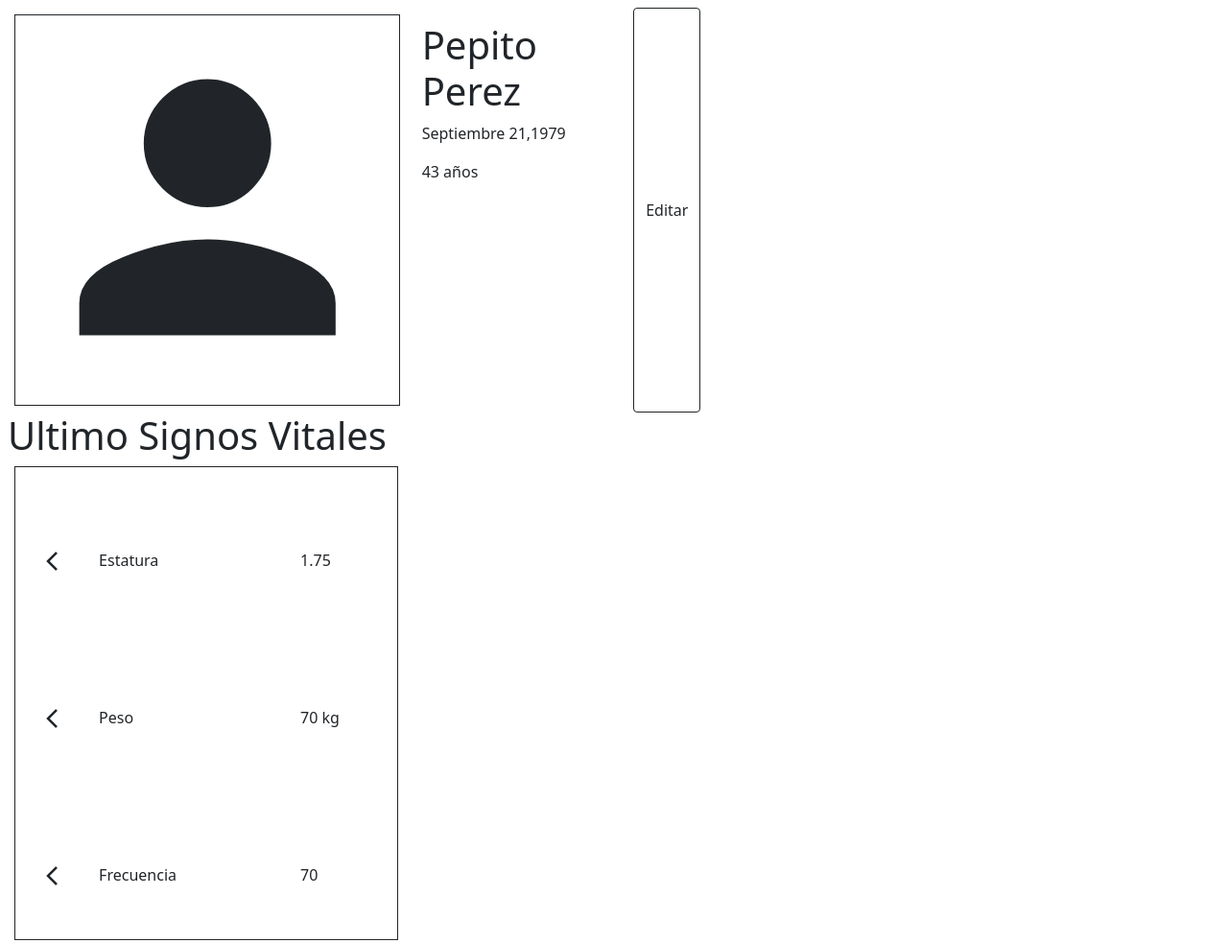
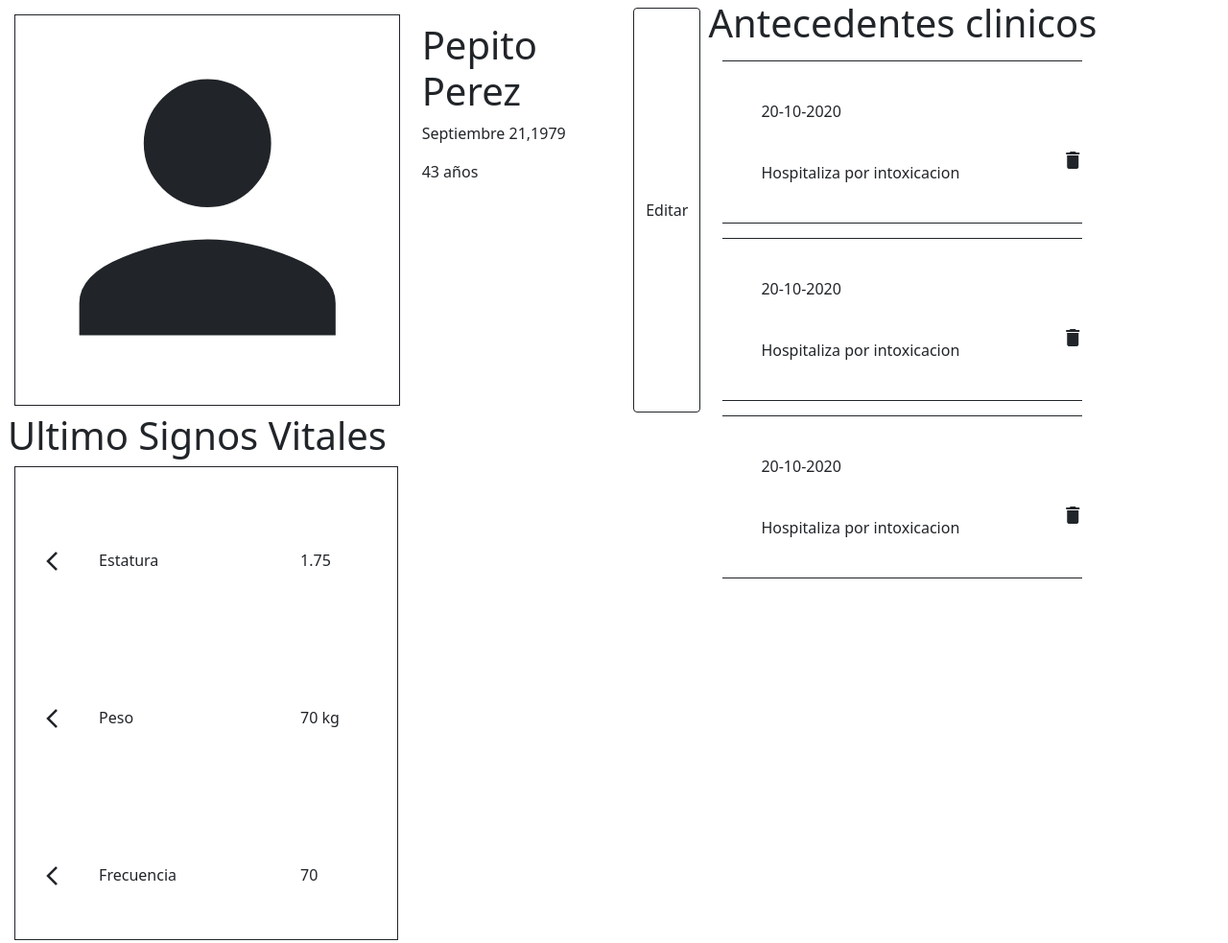
Before and after one commit to Geraldmo122/certamen2, a website: page Prueba 2/index.html in a window 1280 px wide. Shown: the whole page at 96% size. Drawn offline with nearby package versions, Linux system fonts and the light colour scheme.

Commit message:
Prueba 2

```diff
--- a/Prueba 2/index.html
+++ b/Prueba 2/index.html
@@ -36,7 +36,33 @@
       </div>
     </div>
 
+    <div id="antecendetess" class="antecedentes">
+      <h1>Antecedentes clinicos <button id="masdatos" class="btn"  style="display: none;"><span class="material-icons md-dark">add_circle_outline</span></button></h1>
+      <div>
+        <div>
+          <div id="fecha"> </div>
+          <button class="btn bontoncito"><span class="icono material-icons md-dark">delete</span></button>
+        </div>
+
+      </div>
+      <div>
+        <div>
+          <div id="fecha1"> </div>
+          <button class="btn bontoncito"><span class="icono material-icons md-dark">delete</span></button>
+        </div>
+      </div>
+      <div>
+        <div>
+          <div id="fecha2"> </div>
+          <button class="btn bontoncito"><span class="icono material-icons md-dark">delete</span></button>
+        </div>
+      </div>
+    </div>
+
     <div id="formulario" class="p-2 bd-highlight informacionGeneral" style="display: none;">
+
+
+
       <form  name="formulario" class="row g-3 needs-validation" novalidate>
         <h1>Informacion</h1>
 
@@ -169,24 +195,27 @@
           </li>
         </ul>
       </form>
+
+
+
       <div class="antecedentes">
         <h1>Antecedentes clinicos <button id="masdatos" class="btn"><span class="material-icons md-dark">add_circle_outline</span></button></h1>
         <div>
           <div>
-            <div><p>Fecha <br> informacion</p> </div>
+            <div id="fecha3"> </div>
             <button class="btn bontoncito"><span class="icono material-icons md-dark">delete</span></button>
           </div>
 
         </div>
         <div>
           <div>
-            <div><p>Fecha <br> informacion</p> </div>
+            <div id="fecha4"> </div>
             <button class="btn bontoncito"><span class="icono material-icons md-dark">delete</span></button>
           </div>
         </div>
         <div>
           <div>
-            <div><p>Fecha <br> informacion</p> </div>
+            <div id="fecha5"> </div>
             <button class="btn bontoncito"><span class="icono material-icons md-dark">delete</span></button>
           </div>
         </div>
--- a/Prueba 2/js/inicio.js
+++ b/Prueba 2/js/inicio.js
@@ -11,12 +11,20 @@ define(["require", "exports", "jquery"], function (require, exports, jquery) {
         peso: "70 kg",
         frecuenciacardiaca: "70"
     };
+    var casoClinico;
+    casoClinico = {
+        fecha: "20-10-2020",
+        informacion: "Hospitaliza por intoxicacion",
+    };
     $('#boton').on('click', function (event) {
         if ($('#formulario').attr("style") == "display: none;") {
             $('#formulario').show();
+            $('#antecendetess').hide();
         }
         else {
             $('#formulario').hide();
+            $('#antecendetess').show();
+            $('#masdatos').hide();
         }
     });
     $('#masdatos').on('click', function (event) {
@@ -63,6 +71,12 @@ define(["require", "exports", "jquery"], function (require, exports, jquery) {
         $("#estatura").append("<p>" + persona.estatura + "</p>");
         $("#peso").append("<p>" + persona.peso + "</p>");
         $("#frecuenciacardiaca").append("<p>" + persona.frecuenciacardiaca + "</p>");
+        $("#fecha").append("<p>" + casoClinico.fecha + "</p> <p>" + casoClinico.informacion + "</p> ");
+        $("#fecha1").append("<p>" + casoClinico.fecha + "</p> <p>" + casoClinico.informacion + "</p> ");
+        $("#fecha2").append("<p>" + casoClinico.fecha + "</p> <p>" + casoClinico.informacion + "</p> ");
+        $("#fecha3").append("<p>" + casoClinico.fecha + "</p> <p>" + casoClinico.informacion + "</p> ");
+        $("#fecha4").append("<p>" + casoClinico.fecha + "</p> <p>" + casoClinico.informacion + "</p> ");
+        $("#fecha5").append("<p>" + casoClinico.fecha + "</p> <p>" + casoClinico.informacion + "</p> ");
         var nombreCompleto = document.getElementById("nombrecompleto");
         var telefono = document.getElementById("telefono");
         var rut = document.getElementById("rut");
```
Also changed, not shown: Prueba 2/ts/inicio.ts (+23 -0 lines).
